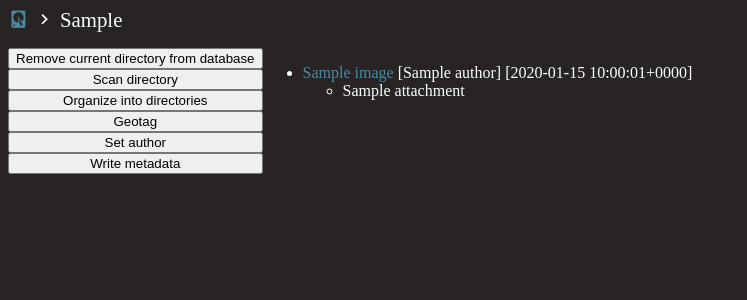
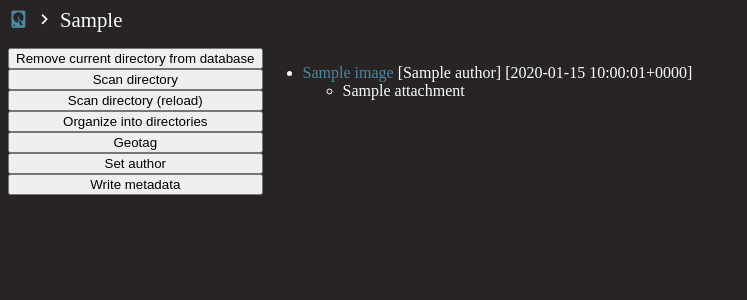
Before and after one commit to drhoet/photo-workflow, a Django app: page /main/dir/1/browse in a window 1280 px wide. Shown: the top 300 px of the page, without its empty margins (0-747 px from the left). Run offline with Django 3.2, Linux system fonts and the light colour scheme; tables that the repository leaves empty hold one stand-in row (values such as "Sample post").

Commit message:
Rescan directory

```diff
--- a/main/models.py
+++ b/main/models.py
@@ -21,8 +21,13 @@ class Directory(models.Model):
     parent = models.ForeignKey("self", null=True, on_delete=models.CASCADE, related_name="subdirs")
     path = models.CharField(max_length=255)
 
-    def scan(self):
+    def scan(self, reload_metadata=False):
         start = time.time()
+
+        # if reload: remove all old information
+        if reload_metadata:
+            self.images.all().delete()
+            self.subdirs.all().delete()
 
         # then scan for all contents and add them to the DB
         abs_path = self.get_absolute_path()
@@ -42,7 +47,7 @@ class Directory(models.Model):
             elif os.path.isdir(item_path) and not item_name in existing_dirs:
                 new_dirs.append(Directory(parent=self, path=item_name))
 
-        # if we have images, scan their metadata
+        # if we have new images, scan their metadata
         if new_images:
             json = ExifToolService.instance().read_metadata(self.get_absolute_path(), *new_images)
             for i, j in zip(new_images, json):
--- a/main/templates/main/browse.html
+++ b/main/templates/main/browse.html
@@ -23,6 +23,7 @@
       {% csrf_token %}
       <button type="submit" name="action" value="remove_dir_from_db">Remove current directory from database</button>
       <button type="submit" name="action" value="scan">Scan directory</button>
+      <button type="submit" name="action" value="reload_metadata">Scan directory (reload)</button>
       <button type="submit" name="action" value="organize_into_directories">Organize into directories</button>
       <button type="submit" name="action" value="geotag">Geotag</button>
       <button type="submit" name="action" value="set_author">Set author</button>
--- a/main/views/browse.py
+++ b/main/views/browse.py
@@ -23,10 +23,12 @@ class BrowseView(DetailView):
         directory = self.get_object()
         action = request.POST["action"]
         if action == "scan":
-            directory.scan()
+            directory.scan(False)
         elif action == "organize_into_directories":
             directory.organize_into_directories()
-            directory.scan()
+            directory.scan(False)
+        elif action == "reload_metadata":
+            directory.scan(True)
         elif action == "complete_timestamps":
             return HttpResponseRedirect(reverse("main:complete_timestamps", args=(pk,)))
         elif action == "geotag":
```
